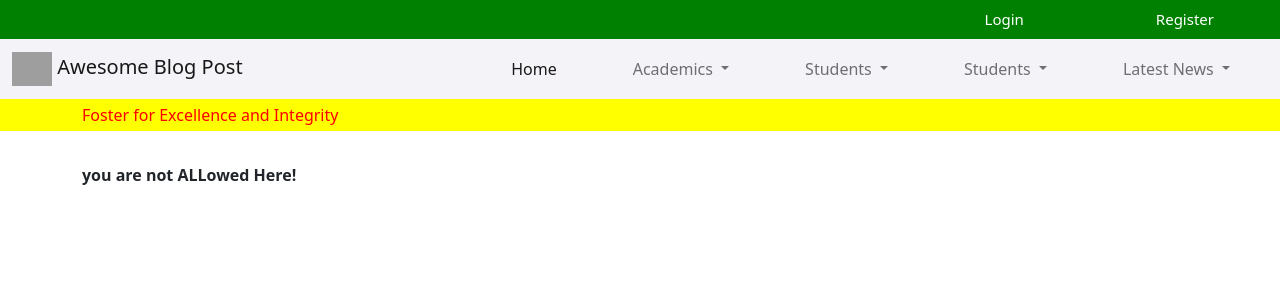
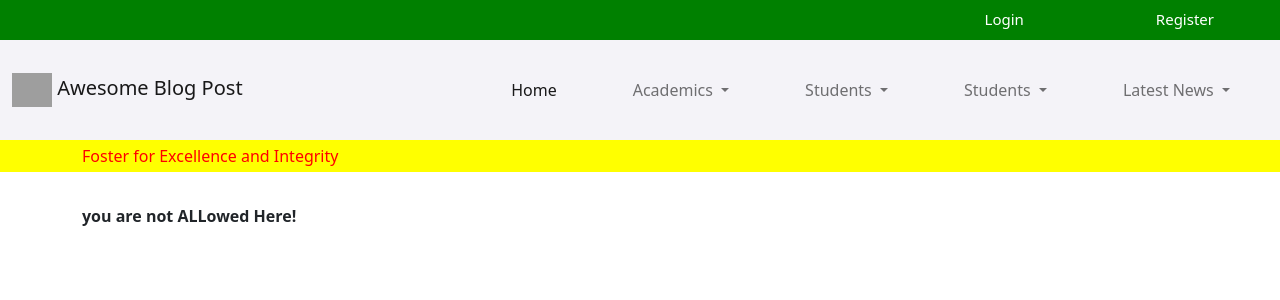
Before and after one commit to stevensnowden3/blogPostProject, a Django app: page /members/create_profile_page/ in a window 1280 px wide. Shown: the top 300 px of the page. Run offline with Django 4.2, Linux system fonts and the light colour scheme; some libraries are stand-ins or nearby versions; grey boxes are pictures that could not be loaded.

Commit message:
heder retouched

```diff
--- a/theblog/templates/base.html
+++ b/theblog/templates/base.html
@@ -16,7 +16,7 @@
     {% else %}
     {% endif %} -->
 
-    <ul class="nav  nav-top justify-content-end" style="background-color: green; color:white">
+    <ul class="nav  nav-top justify-content-end" style="background-color: green; color:white; height: 40px;">
 
         {% if user.is_authenticated %}
 
@@ -64,7 +64,7 @@
 
     </ul>
 
-    <nav class="navbar navbar-expand-lg " style="background-color: rgb(244, 243, 248);">
+    <nav class="navbar navbar-expand-lg " style="background-color: rgb(244, 243, 248);height:100px;">
         <div class="container-fluid">
             <a class="navbar-brand" href="{% url 'home' %}"><img
                     src="https://encrypted-tbn0.gstatic.com/images?q=tbn:ANd9GcT4feWDCLLUy2AP33gMZdb7Gko9ZTfT93qG3w&usqp=CAU"
```
Also changed, not shown: db.sqlite3.
